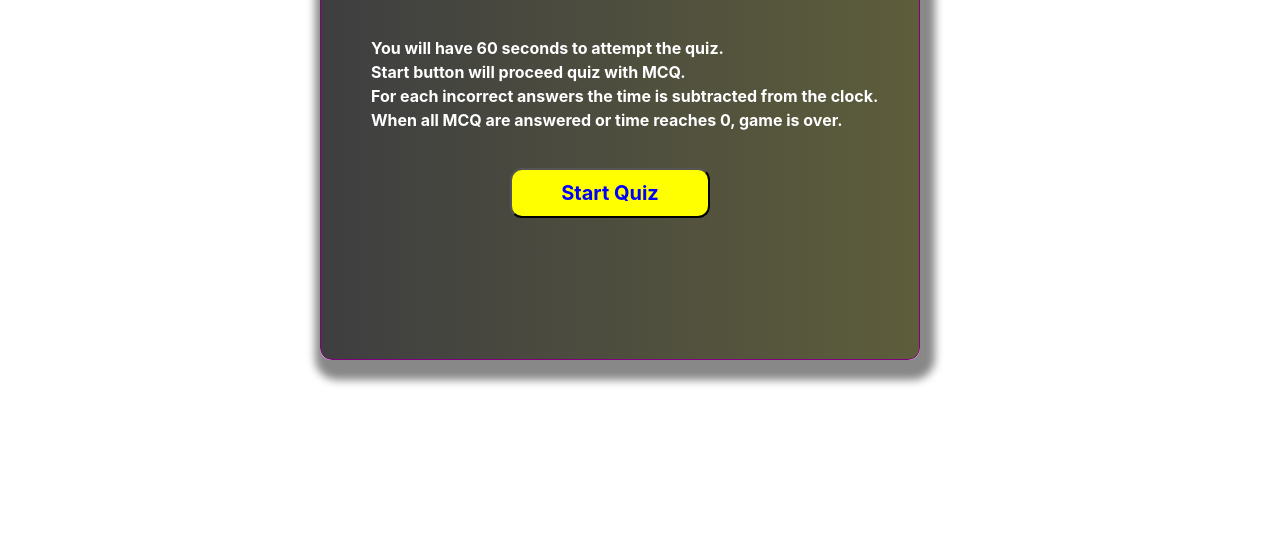
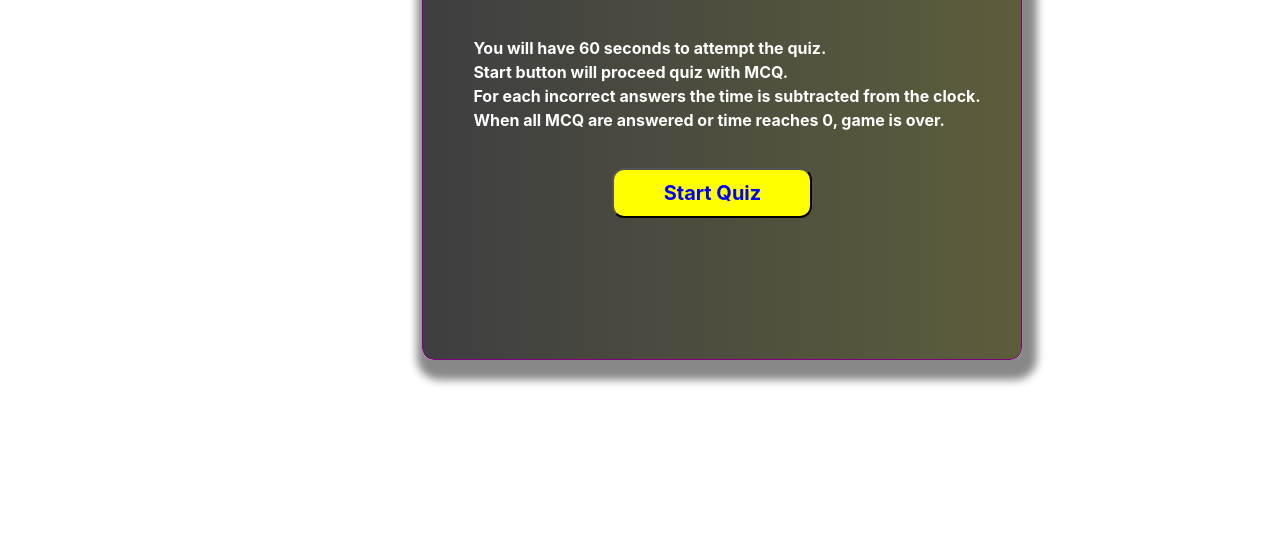
Before and after one commit to AlishaPanday/Code-Quiz, a plain HTML site: page index.html in a window 1280 px wide. Shown: the part 260-800 px from the top of the page. Drawn offline with nearby package versions, Linux system fonts and the light colour scheme.

Commit message:
Container position set to 33% from left

```diff
--- a/style.css
+++ b/style.css
@@ -6,7 +6,7 @@
 
 #container {
     position: absolute;
-    left: 25%;
+    left: 33%;
     top: 15%;
     width: 600px;
     height: 500px;
```
